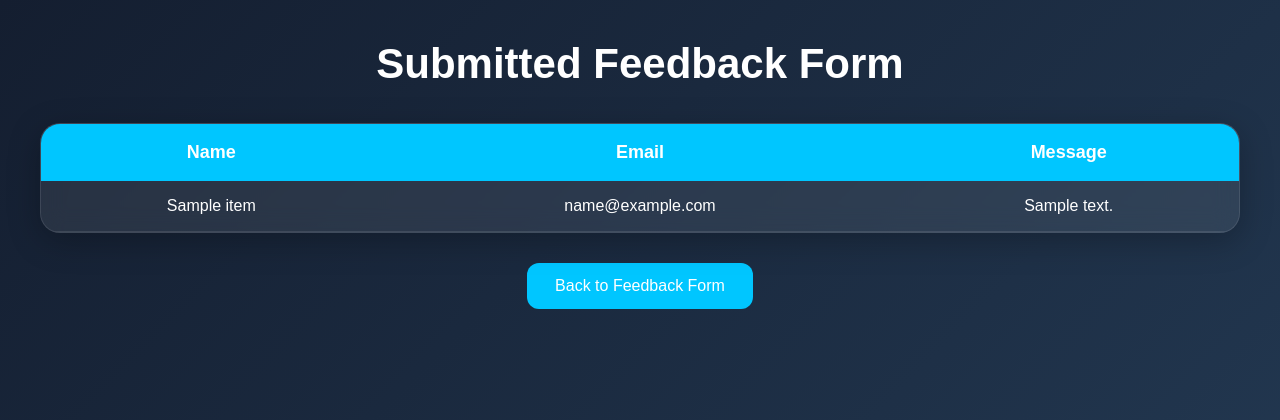
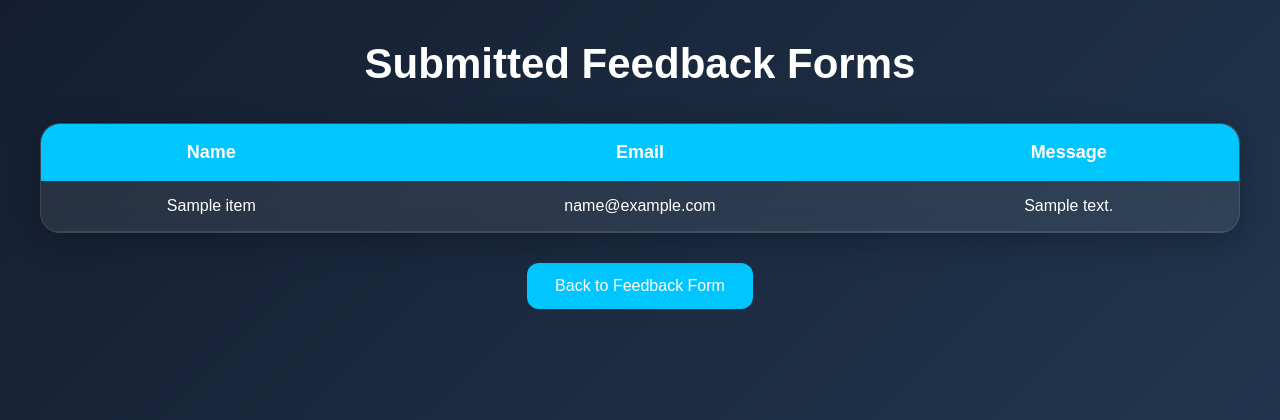
Before and after one commit to Saiteja4751/UpSklling, a Flask app: page /view-feedback in a window 1280 px wide. Shown: the top 420 px of the page. Run offline with Flask 3, Linux system fonts and the light colour scheme; a database or web service that is not in the repository returns one stand-in record (values such as "Sample title"); data that the repository does not hold is empty.

Commit message:
update form

```diff
--- a/flask_frontend/templates/feedback_list.html
+++ b/flask_frontend/templates/feedback_list.html
@@ -105,7 +105,7 @@
 
 <body>
 
-    <h1>Submitted Feedback Form</h1>
+    <h1>Submitted Feedback Forms</h1>
 
     <div class="table-container">
 
```
